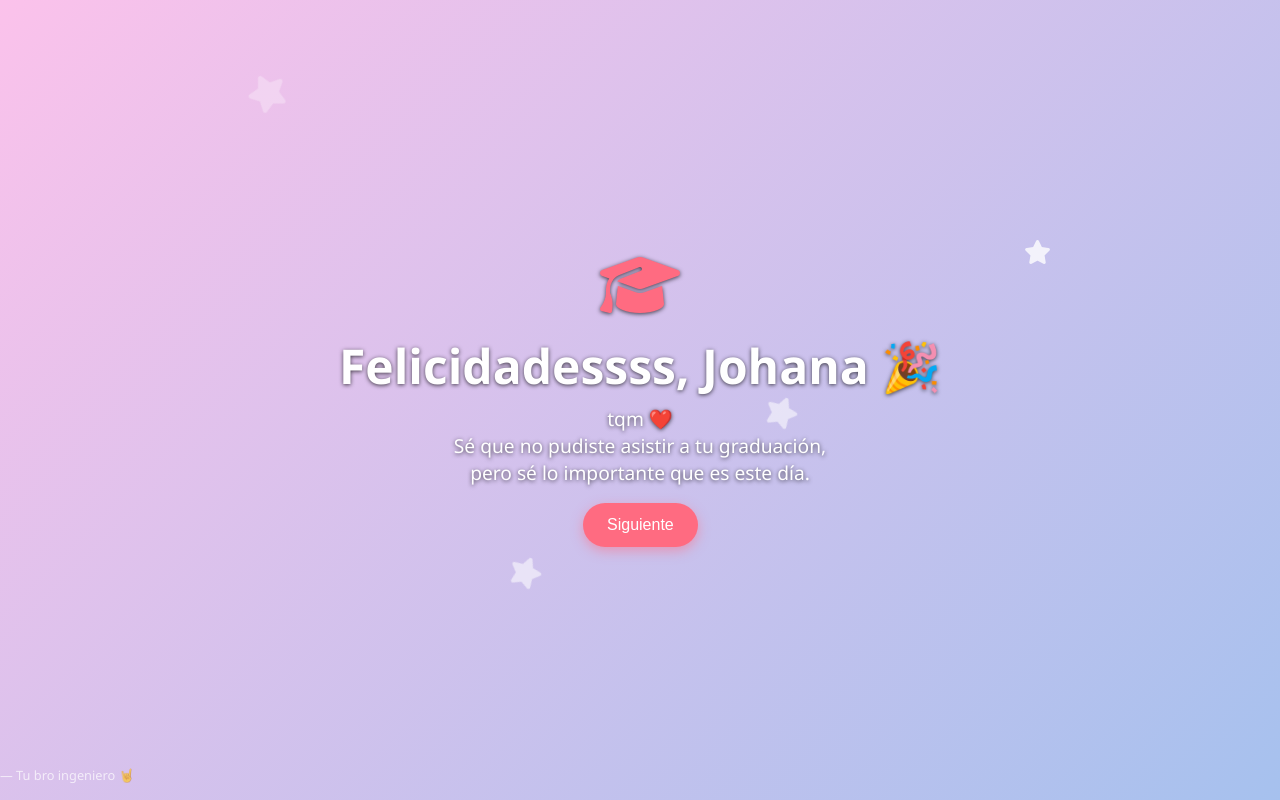
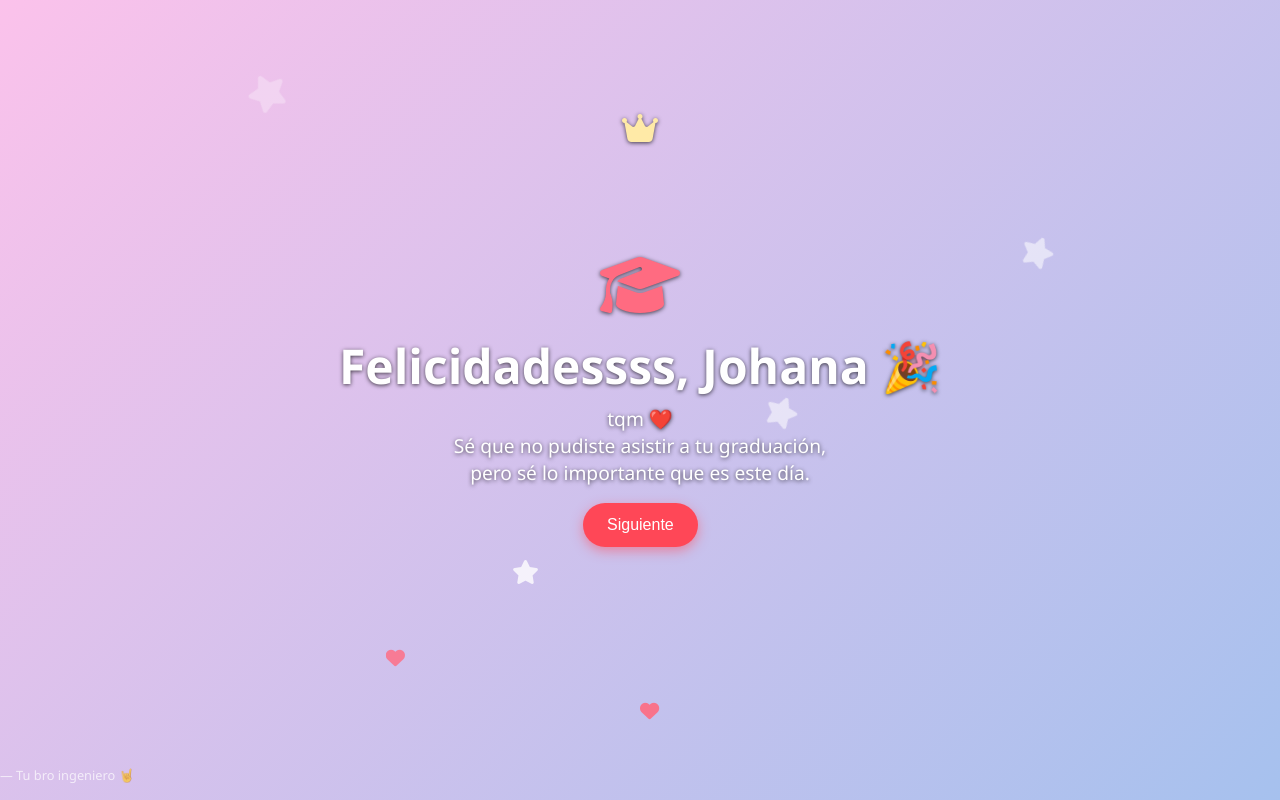
Before and after one commit to IvanOs20/Felicidades-Johana, a plain HTML site: page index.html in a window 1280 px wide. Drawn offline with nearby package versions, Linux system fonts and the light colour scheme; a small style sheet from the web is missing.

Commit message:
Mejoras animaciones y detalles estilo princesa

```diff
--- a/index.html
+++ b/index.html
@@ -10,44 +10,70 @@
   <link rel="stylesheet" href="https://cdnjs.cloudflare.com/ajax/libs/animate.css/4.1.1/animate.min.css" integrity="sha512-bM2X8fR3YI9Kp1Tn/2+6aOw1qfaHmKc2lz9C+8mPdmtfpR5nVgMvxuLd93ob5M8VxAgbMjP3Tr4hK+r3X2/j9Q==" crossorigin="anonymous" referrerpolicy="no-referrer" />
   <!-- Font Awesome para iconos -->
   <link rel="stylesheet" href="https://cdnjs.cloudflare.com/ajax/libs/font-awesome/6.4.0/css/all.min.css" integrity="sha512-pc6vH3f+R+v9UzpqzUQ5IeWzOFRJkA29P0xA66AOtYKy8+2JEpYWVz0aFaX+KyvHFLFkZrdd2/2W8Cmda1nU3g==" crossorigin="anonymous" referrerpolicy="no-referrer" />
+
   <style>
     * { margin: 0; padding: 0; box-sizing: border-box; }
     html, body { height: 100%; overflow: hidden; font-family: 'Segoe UI', sans-serif;
-      /* Fondo princesa: degradado rosa/lavanda */
       background: linear-gradient(135deg, #fbc2eb 0%, #a6c1ee 100%);
       color: #fff;
     }
-    .slide { position: absolute; width: 100%; height: 100%; display: flex; flex-direction: column;
-      justify-content: center; align-items: center; padding: 1rem; text-shadow: 0 1px 4px rgba(0,0,0,0.7);
+    .slide { position: absolute; top: 0; left: 0; width: 100%; height: 100%;
+      display: none; flex-direction: column; justify-content: center; align-items: center;
+      padding: 1rem; text-shadow: 0 1px 4px rgba(0,0,0,0.7);
     }
-    .hidden { display: none; }
-    h1 { font-size: 3rem; margin-bottom: 0.5rem; }
+    .slide.active { display: flex; }
+    h1 { font-size: 3rem; margin-bottom: 0.5rem; position: relative; }
     p { font-size: 1.2rem; margin-bottom: 1rem; max-width: 80%; text-align: center; line-height: 1.4; }
     .btn-next { padding: 0.8rem 1.5rem; font-size: 1rem; border: none; border-radius: 50px;
-      cursor: pointer; background: #ff6b81; color: #fff;
-      box-shadow: 0 4px 12px rgba(255,107,129,0.5); transition: transform 0.2s;
+      cursor: pointer; background: #ff4757; color: #fff; box-shadow: 0 4px 12px rgba(255,71,87,0.5);
+      transition: transform 0.2s;
     }
     .btn-next:hover { transform: scale(1.05); }
     small { position: absolute; bottom: 1rem; font-size: 0.8rem; opacity: 0.7; }
     canvas.confetti { position: absolute; top: 0; left: 0; width: 100%; height: 100%; pointer-events: none; }
+
     /* Estrellas brillantes */
-    .star { position: absolute; font-size: 1.5rem; color: #fff; opacity: 0.8; }
+    .star { position: absolute; font-size: 1.5rem; color: #fff; opacity: 0.8;
+      animation: sparkle 2s infinite ease-in-out;
+    }
     @keyframes sparkle {
       0%, 100% { opacity: 0.8; transform: scale(1) rotate(0deg); }
       50% { opacity: 0.3; transform: scale(1.5) rotate(45deg); }
     }
-    .star { animation: sparkle 2s infinite ease-in-out; }
+
+    /* Flotación princesa */
+    .floating { animation: float 3s ease-in-out infinite; }
+    @keyframes float {
+      0%, 100% { transform: translateY(0); }
+      50% { transform: translateY(-10px); }
+    }
+
+    /* Corazones ascendentes */
+    .heart { position: absolute; font-size: 1.2rem; color: #ff6b81; opacity: 0.9;
+      animation: rise 4s ease-in infinite;
+    }
+    @keyframes rise {
+      0% { bottom: 10%; opacity: 0.9; transform: translateX(0); }
+      100% { bottom: 80%; opacity: 0; transform: translateX(20px); }
+    }
   </style>
 </head>
 <body>
   <!-- Estrellas decorativas -->
-  <i class="fas fa-star star" style="top:10%; left:20%; animation-delay:0s"></i>
-  <i class="fas fa-star star" style="top:30%; left:80%; animation-delay:1s"></i>
-  <i class="fas fa-star star" style="top:70%; left:40%; animation-delay:0.5s"></i>
+  <i class="fas fa-star star" style="top:10%; left:20%;"></i>
+  <i class="fas fa-star star" style="top:30%; left:80%; animation-delay:0.5s"></i>
+  <i class="fas fa-star star" style="top:70%; left:40%; animation-delay:1s"></i>
   <i class="fas fa-star star" style="top:50%; left:60%; animation-delay:1.5s"></i>
 
+  <!-- Corazones ascendentes -->
+  <i class="fas fa-heart heart" style="left:30%; animation-delay:0s"></i>
+  <i class="fas fa-heart heart" style="left:50%; animation-delay:1s"></i>
+  <i class="fas fa-heart heart" style="left:70%; animation-delay:2s"></i>
+
   <!-- Slide 1 -->
-  <div id="slide1" class="slide animate__animated animate__fadeIn">
+  <div id="slide1" class="slide active">
+    <!-- Corona flotante -->
+    <i class="fas fa-crown floating" style="position:absolute; top:15%; font-size:2rem; color:#ffeaa7;"></i>
     <i class="fas fa-graduation-cap fa-4x animate__animated animate__bounceIn" style="margin-bottom:1rem; color: #ff6b81;"></i>
     <h1 class="animate__animated animate__heartBeat animate__delay-1s">Felicidadessss, Johana 🎉</h1>
     <p class="animate__animated animate__fadeInUp animate__delay-2s">tqm ❤️<br>Sé que no pudiste asistir a tu graduación,<br>pero sé lo importante que es este día.</p>
@@ -55,18 +81,18 @@
   </div>
 
   <!-- Slide 2 -->
-  <div id="slide2" class="slide hidden">
+  <div id="slide2" class="slide">
     <i class="fas fa-trophy fa-4x animate__animated animate__zoomIn" style="margin-bottom:1rem; color: #ffa502;"></i>
-    <h1>¡Lo lograste!</h1>
-    <p>Superaste la prepa con todo.<br>Este es solo el primero de muchos logros.</p>
+    <h1 class="animate__animated animate__fadeInDown">¡Lo lograste!</h1>
+    <p class="animate__animated animate__fadeInUp animate__delay-1s">Superaste la prepa con todo.<br>Este es solo el primero de muchos logros.</p>
     <button class="btn-next" onclick="nextSlide()">Siguiente</button>
   </div>
 
   <!-- Slide 3 -->
-  <div id="slide3" class="slide hidden">
+  <div id="slide3" class="slide">
     <i class="fas fa-meteor fa-4x animate__animated animate__rotateIn" style="margin-bottom:1rem; color: #3742fa;"></i>
-    <h1>¡A brillar siempre!</h1>
-    <p>El mundo te espera.<br>Sigue conquistando tu camino.</p>
+    <h1 class="animate__animated animate__fadeInDown">¡A brillar siempre!</h1>
+    <p class="animate__animated animate__fadeInUp animate__delay-1s">El mundo te espera.<br>Sigue conquistando tu camino.</p>
     <button class="btn-next" onclick="restart()">Reiniciar</button>
   </div>
 
@@ -78,24 +104,30 @@
   <script>
     const slides = ['slide1', 'slide2', 'slide3'];
     let current = 0;
+    // Confetti setup
     const confettiCanvas = document.getElementById('confettiCanvas');
     const confettiInstance = confetti.create(confettiCanvas, { resize: true });
     function launchConfetti() { confettiInstance({ particleCount: 150, spread: 200, origin: { y: 0.6 } }); }
+
     function showSlide(index) {
-      gsap.to(`#${slides[current]}`, { duration: 0.4, opacity: 0, y: -30, onComplete: () => {
-        document.getElementById(slides[current]).classList.add('hidden');
-        current = index;
-        const next = document.getElementById(slides[current]);
-        next.classList.remove('hidden');
-        gsap.fromTo(next, { opacity: 0, y: 30 }, { duration: 0.6, opacity: 1, y: 0 });
-        launchConfetti();
-      }});
+      // Oculta todas
+      slides.forEach((id, i) => {
+        const el = document.getElementById(id);
+        el.classList.remove('active');
+      });
+      // Muestra la solicitada
+      const next = document.getElementById(slides[index]);
+      next.classList.add('active');
+      gsap.fromTo(next, { opacity: 0, y: 30 }, { duration: 0.6, opacity: 1, y: 0 });
+      launchConfetti();
+      current = index;
     }
+
     function nextSlide() { showSlide((current + 1) % slides.length); }
     function restart() { showSlide(0); }
+
     window.addEventListener('load', () => {
-      gsap.fromTo('#slide1', { opacity: 0, scale: 0.9 }, { duration: 0.8, opacity: 1, scale: 1, ease: 'back.out(1.5)' });
-      launchConfetti();
+      showSlide(0);
     });
   </script>
 </body>
```
